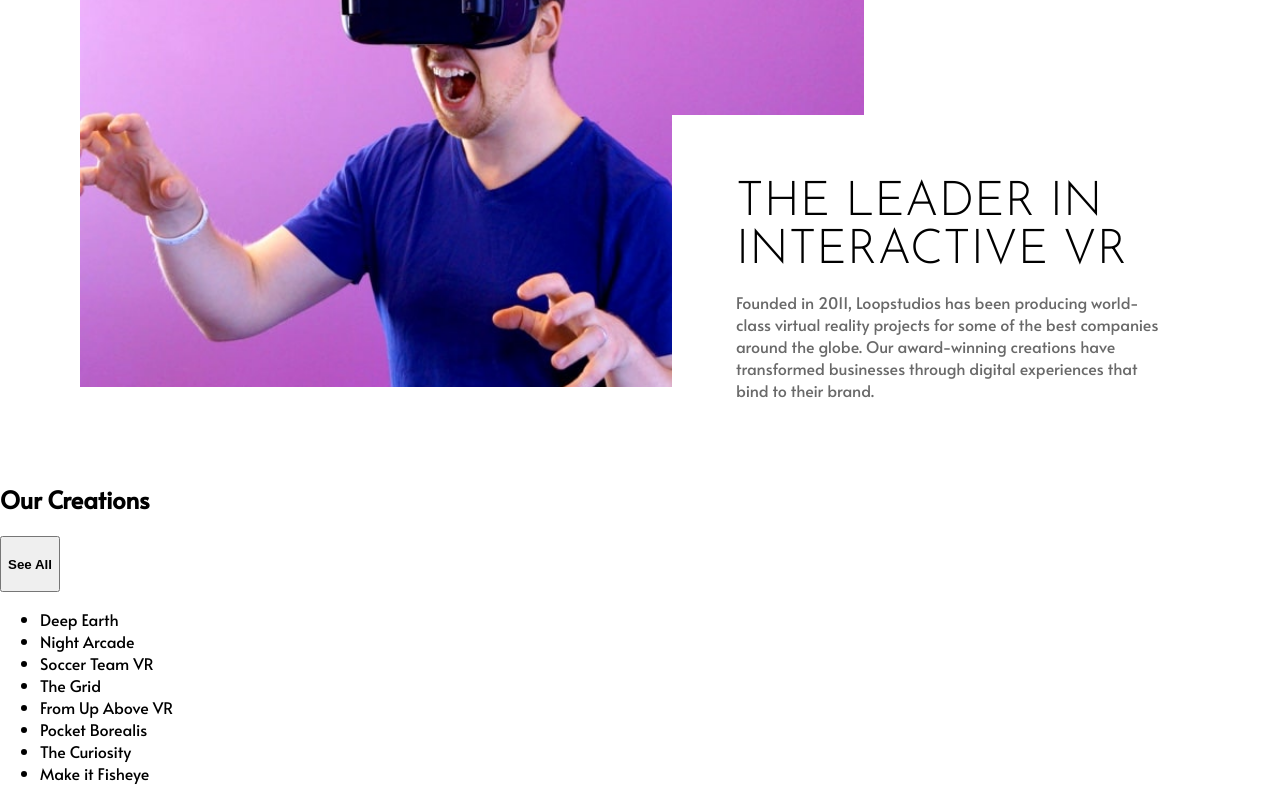
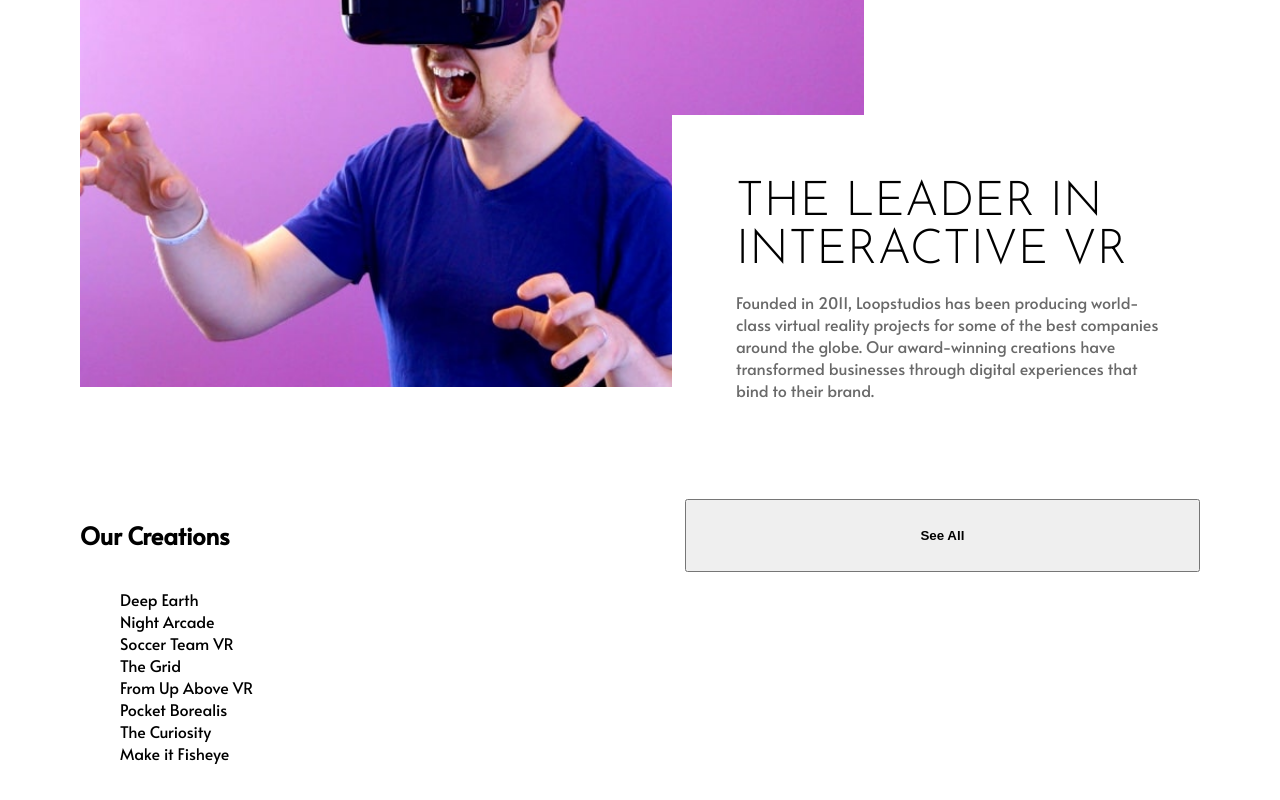
Before and after one commit to DerianMelvin/loopstudios-landing-page, a React (Create React App) app: page / in a window 1280 px wide. Shown: the part 627-1427 px from the top of the page. Built offline with nearby package versions, Linux system fonts and the light colour scheme.

Commit message:
Update main.css, main.css.map

```diff
--- a/src/css/main.css
+++ b/src/css/main.css
@@ -14,10 +14,10 @@ nav {
   color: white;
 }
 nav ul {
-  list-style: none;
   display: flex;
   align-items: center;
   justify-content: center;
+  list-style: none;
 }
 nav ul li {
   margin: 0 1rem;
@@ -29,18 +29,18 @@ nav ul li {
   justify-content: center;
   margin: 5rem 0;
   padding: 0 1.5rem;
-  font-family: "Josefin Sans", sans-serif;
-  text-transform: uppercase;
   width: 28rem;
   height: 12rem;
   border: 1px solid white;
 }
 #hero-text h1 {
-  margin: 0;
+  font-family: "Josefin Sans", sans-serif;
   font-size: 3rem;
   font-weight: 300;
+  text-transform: uppercase;
+  margin: 0;
+  line-height: 2.9rem;
   color: white;
-  line-height: 2.9rem;
 }
 
 #about {
@@ -70,15 +70,34 @@ nav ul li {
   transform: translate(0, 8rem);
 }
 #about-article h1 {
-  margin: 0;
   font-family: "Josefin Sans", sans-serif;
   font-size: 3rem;
   font-weight: 300;
   text-transform: uppercase;
+  margin: 0;
   color: black;
 }
 #about-article p {
   color: dimgray;
+}
+
+#contents {
+  padding: 1rem 5rem;
+  display: grid;
+  grid-template-areas: "heading button" "contentsList contentsList";
+}
+
+#contents-heading {
+  grid-area: heading;
+}
+
+#contents-button {
+  grid-area: button;
+}
+
+#contents-list {
+  grid-area: contentsList;
+  list-style: none;
 }
 
 html {
```
Also changed, not shown: 1 other file (tests, documents, lock files or other folders).
